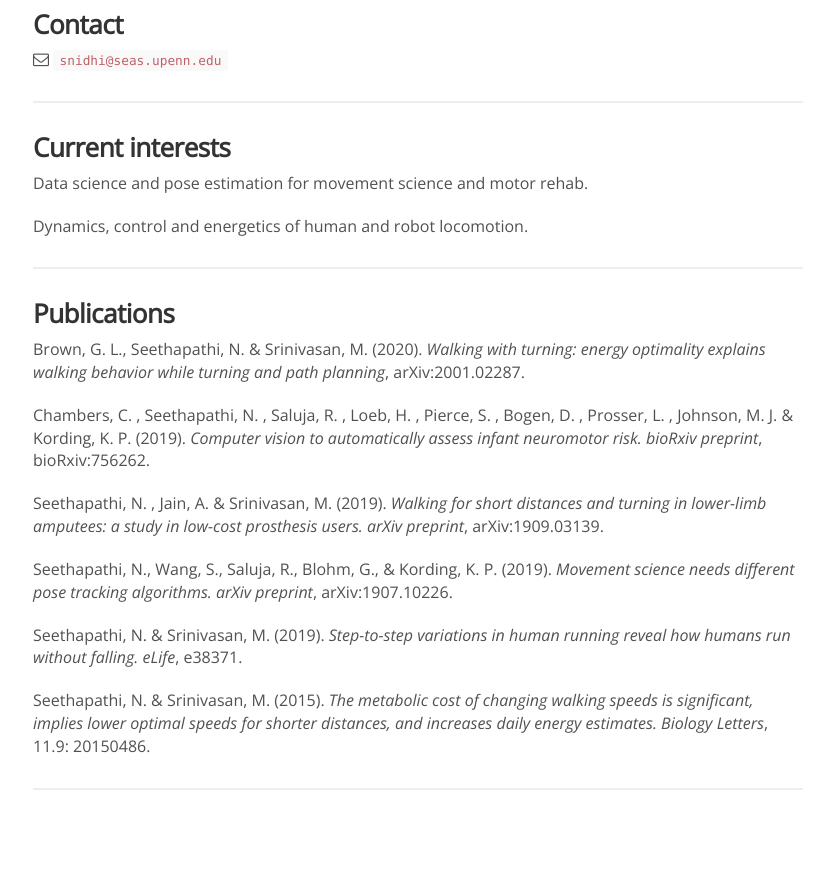
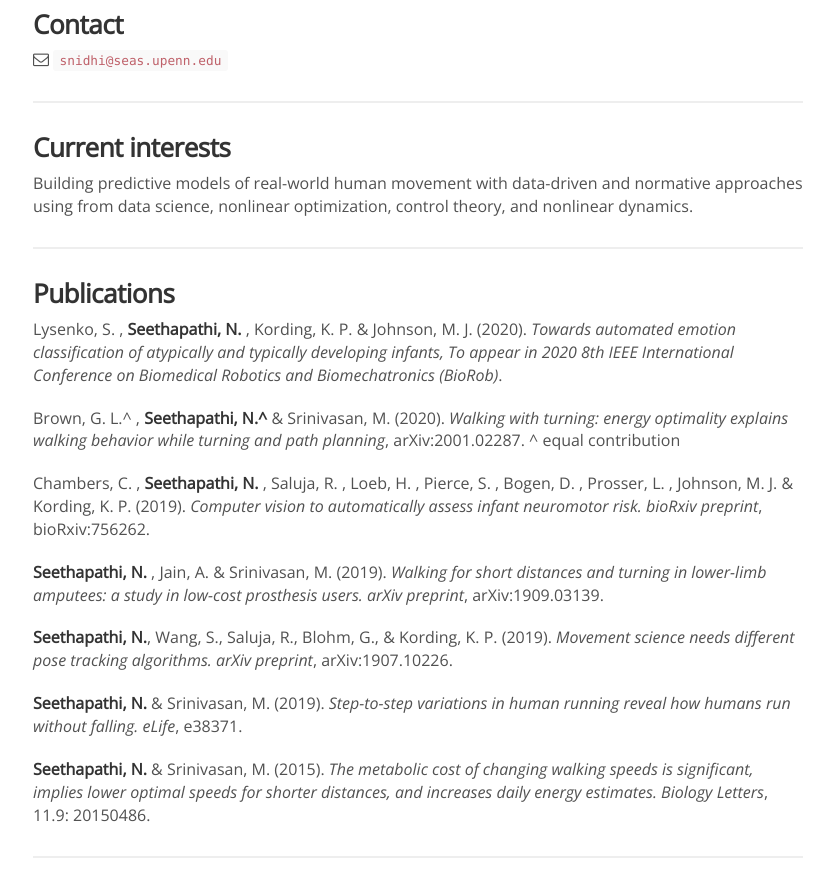
Before and after one commit to KordingLab/KordingLab.github.io, a Jekyll site: the page built from _people/nidhi_seethapathi.md, in a window 1280 px wide and 1238 px high. Shown: the part 350-1238 px from the top of the window, without its empty margins (222-1056 px from the left). Built offline with Jekyll 4.4.1, drawn with Linux system fonts in a browser that asks for light colours; nearby versions of some CDN libraries; comment, search, counter and statistics services are not loaded.

Commit message:
Update nidhi_seethapathi.md

```diff
--- a/_people/nidhi_seethapathi.md
+++ b/_people/nidhi_seethapathi.md
@@ -15,24 +15,24 @@ joined: 2018
 
 ### Current interests
 
-Data science and pose estimation for movement science and motor rehab.
-
-Dynamics, control and energetics of human and robot locomotion.
+Building predictive models of real-world human movement with data-driven and normative approaches using from data science, nonlinear optimization, control theory, and nonlinear dynamics.
 
 <hr>
 
 ### Publications
+Lysenko, S. , **Seethapathi, N.** , Kording, K. P. & Johnson, M. J. (2020). _Towards automated emotion classification of atypically and typically developing infants, To appear in 2020 8th IEEE International Conference on Biomedical Robotics and Biomechatronics (BioRob)_.
 
-Brown, G. L., Seethapathi, N. & Srinivasan, M. (2020). _Walking with turning: energy optimality explains walking behavior while turning and path planning_, arXiv:2001.02287.
+Brown, G. L.^ , **Seethapathi, N.^** & Srinivasan, M. (2020). _Walking with turning: energy optimality explains walking behavior while turning and path planning_, arXiv:2001.02287.
+^ equal contribution
 
-Chambers, C. , Seethapathi, N. , Saluja, R. , Loeb, H. , Pierce, S. , Bogen, D. , Prosser, L. , Johnson, M. J. & Kording, K. P. (2019). _Computer vision to automatically assess infant neuromotor risk. bioRxiv preprint_, bioRxiv:756262.
+Chambers, C. , **Seethapathi, N.** , Saluja, R. , Loeb, H. , Pierce, S. , Bogen, D. , Prosser, L. , Johnson, M. J. & Kording, K. P. (2019). _Computer vision to automatically assess infant neuromotor risk. bioRxiv preprint_, bioRxiv:756262.
 
-Seethapathi, N. , Jain, A. & Srinivasan, M. (2019). _Walking for short distances and turning in lower-limb amputees: a study in low-cost prosthesis users. arXiv preprint_, arXiv:1909.03139.
+**Seethapathi, N.** , Jain, A. & Srinivasan, M. (2019). _Walking for short distances and turning in lower-limb amputees: a study in low-cost prosthesis users. arXiv preprint_, arXiv:1909.03139.
 
-Seethapathi, N., Wang, S., Saluja, R., Blohm, G., & Kording, K. P. (2019). _Movement science needs different pose tracking algorithms. arXiv preprint_, arXiv:1907.10226.
+**Seethapathi, N.**, Wang, S., Saluja, R., Blohm, G., & Kording, K. P. (2019). _Movement science needs different pose tracking algorithms. arXiv preprint_, arXiv:1907.10226.
 
-Seethapathi, N. & Srinivasan, M. (2019). _Step-to-step variations in human running reveal how humans run without falling. eLife_, e38371.
+**Seethapathi, N.** & Srinivasan, M. (2019). _Step-to-step variations in human running reveal how humans run without falling. eLife_, e38371.
 
-Seethapathi, N. & Srinivasan, M. (2015). _The metabolic cost of changing walking speeds is significant, implies lower optimal speeds for shorter distances, and increases daily energy estimates. Biology Letters_, 11.9: 20150486.
+**Seethapathi, N.** & Srinivasan, M. (2015). _The metabolic cost of changing walking speeds is significant, implies lower optimal speeds for shorter distances, and increases daily energy estimates. Biology Letters_, 11.9: 20150486.
 
 <hr>
```
